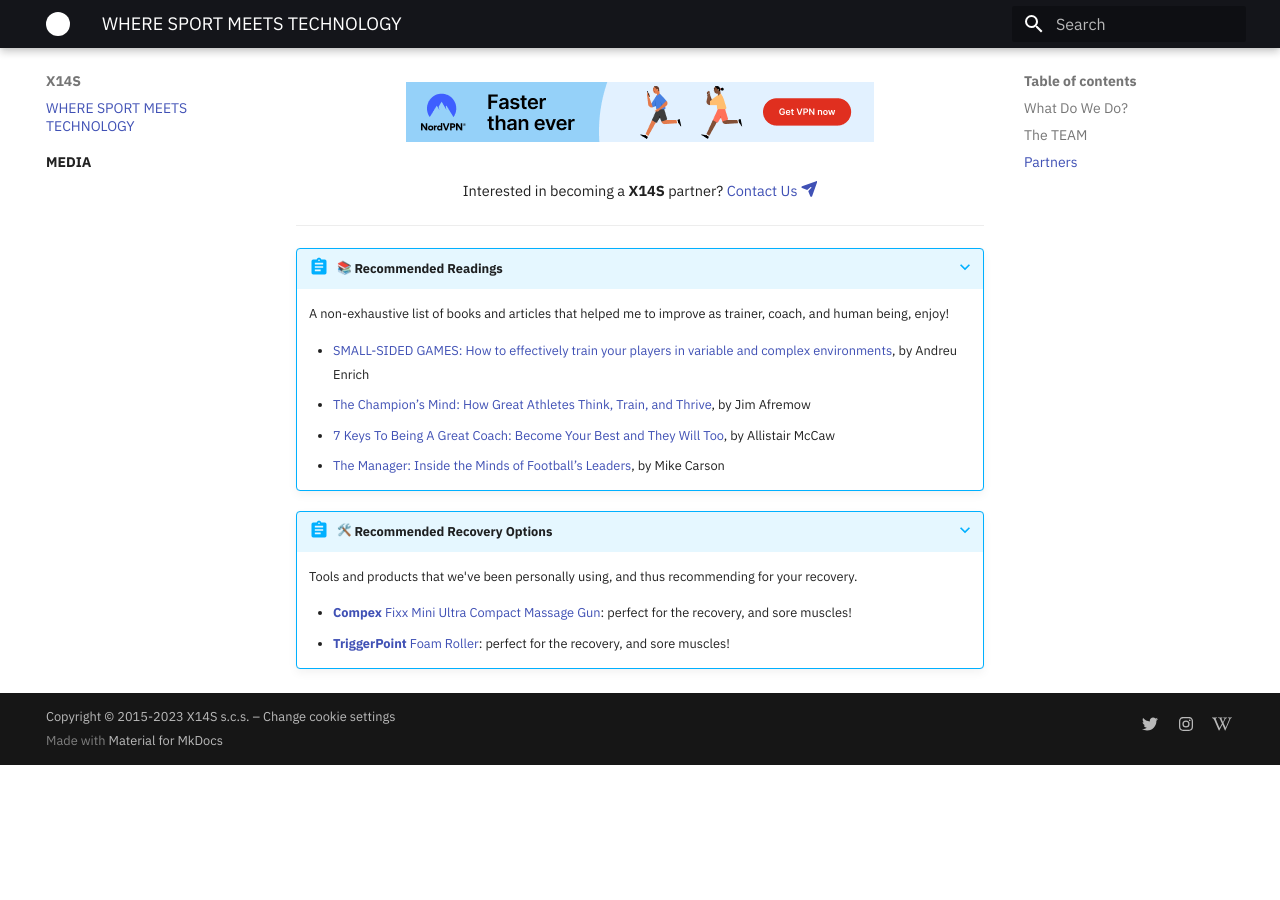
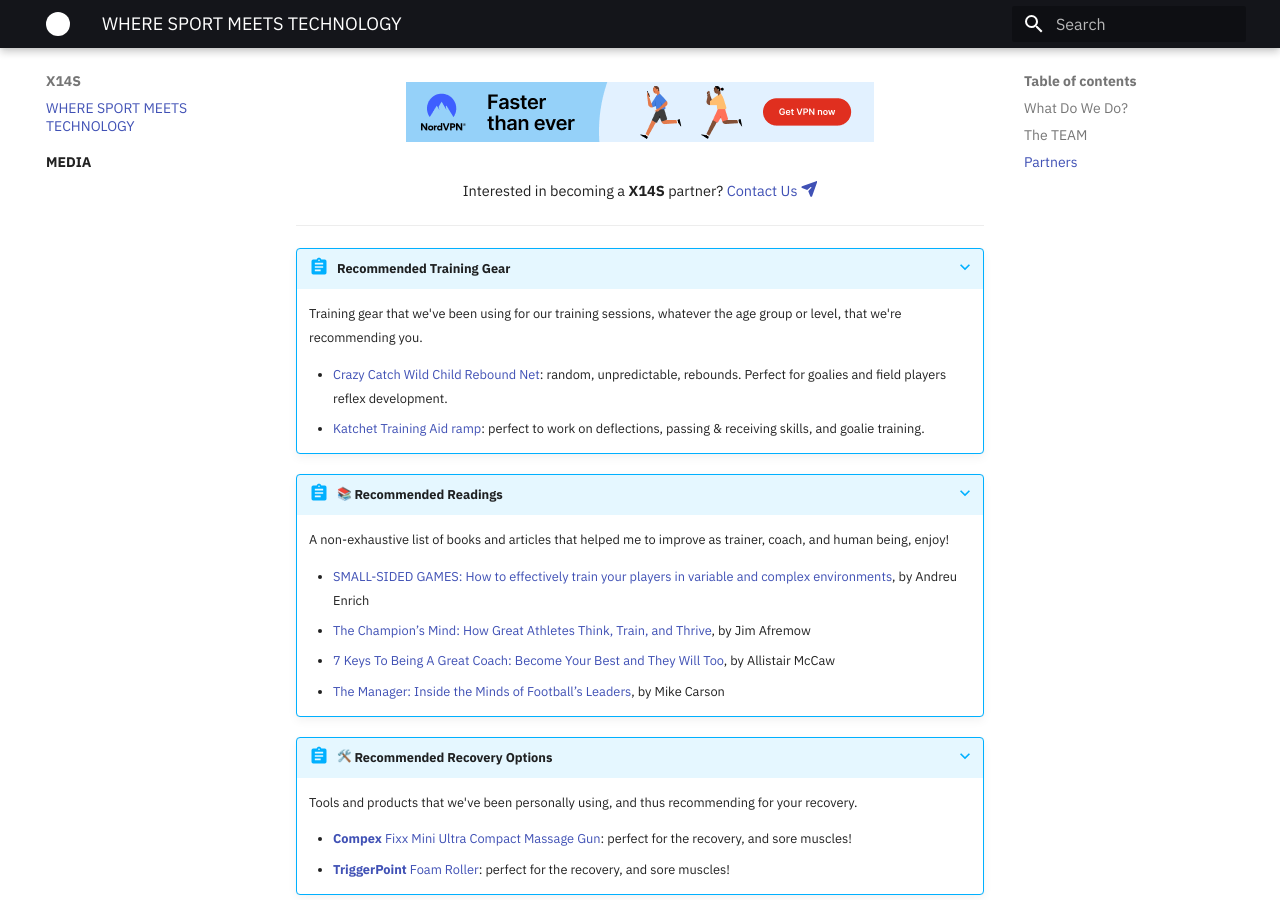
Before and after one commit to xsa/x14s.com, an MkDocs documentation site: the page built from docs/index.md, in a window 1280 px wide and 900 px high, scrolled down 1409 px. Built offline with MkDocs 1.6.1 and Material for MkDocs 9.7.7, drawn with Linux system fonts in a browser that asks for light colours; emoji names are drawn with the system emoji font; before the commit the page ends 2174 px from its top, so only the background shows below that.

Commit message:
Add Training Gear

```diff
--- a/docs/index.md
+++ b/docs/index.md
@@ -63,6 +63,12 @@
 
 ---
 
+???+ abstract "Recommended Training Gear"
+    Training gear that we've been using for our training sessions, whatever the age group or level, that we're recommending you.
+
+    - [Crazy Catch Wild Child Rebound Net](https://amzn.to/43uc5lG){:target="_blank"}: random, unpredictable, rebounds. Perfect for goalies and field players reflex development.
+    - [Katchet Training Aid ramp](https://amzn.to/43KU0iY){:target="_blank"}: perfect to work on deflections, passing & receiving skills, and goalie training.
+
 ???+ abstract ":books: Recommended Readings"
     A non-exhaustive list of books and articles that helped me to improve as trainer, coach, and human being, enjoy!
 
```
